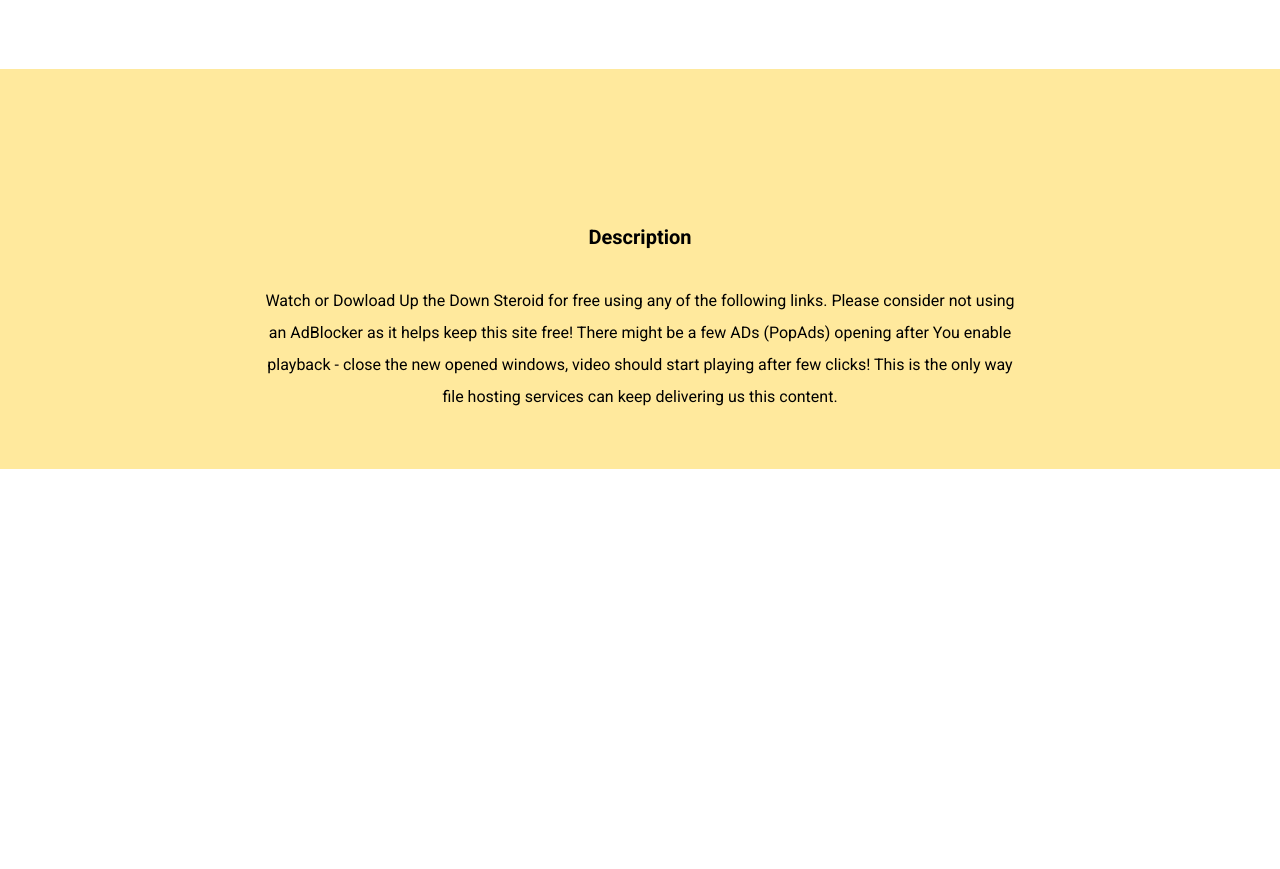
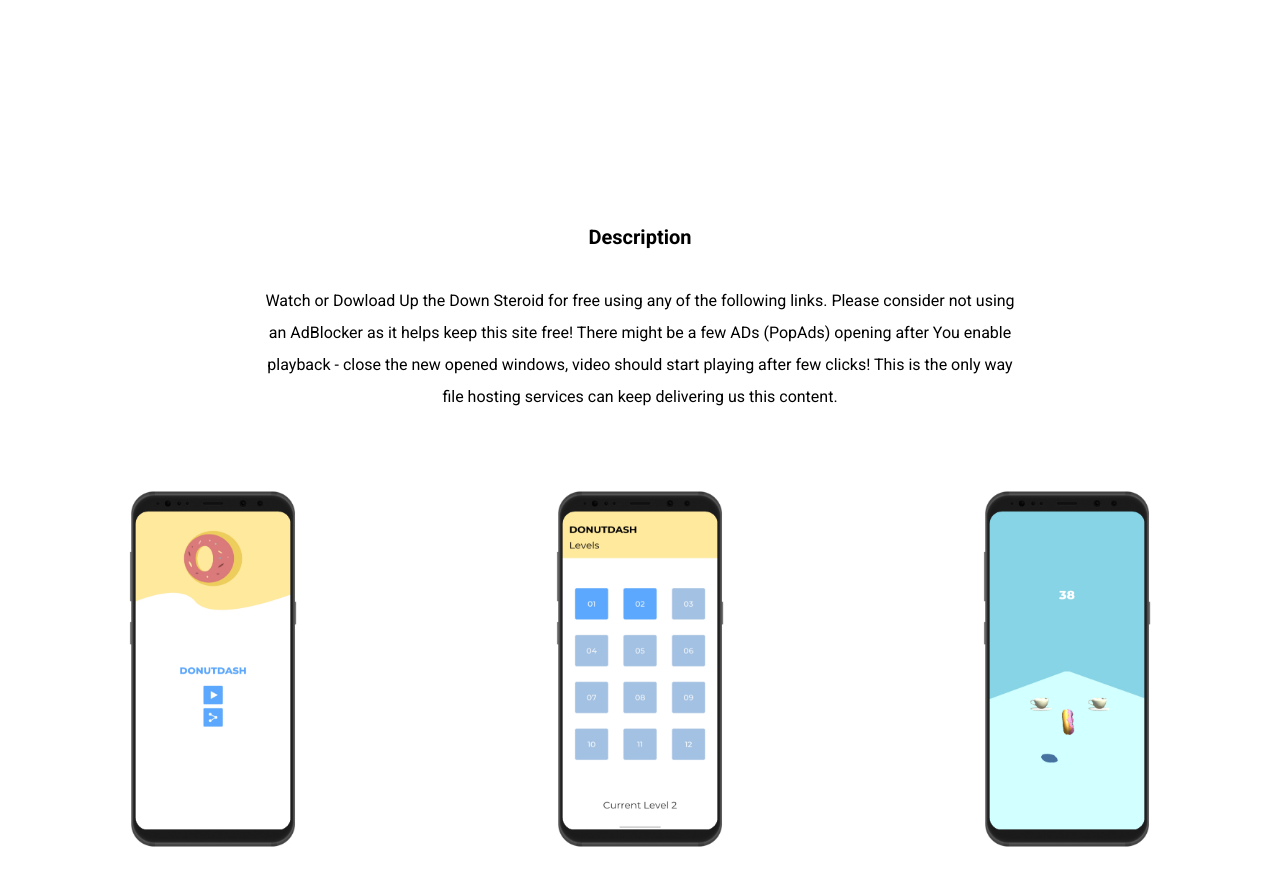
Before and after one commit to tayadehritik/DonutDash-Website, a website: page index.html in a window 1280 px wide. Shown: the part 411-1280 px from the top of the page. Before the commit the page ends 880 px from the top, so only its background shows below. Drawn offline with Linux system fonts and the light colour scheme.

Commit message:
added screenshots

```diff
--- a/index.css
+++ b/index.css
@@ -41,6 +41,7 @@
 {
     #navbar{
         display: grid;
+        background-color: #FFE99D;
         left: 0px;
         top:0px;
         height: 80px;
@@ -128,7 +129,6 @@
 
     #description-container{
         height: 300px;
-        background-color: #FFE99D;
         display: grid;
         grid-template-columns: 1fr;
         grid-template-rows: 1fr 1fr;
@@ -152,6 +152,29 @@
         margin-right: 10%;
         line-height: 200%;
 
+    }
+
+
+    #img-container{
+        display: grid;
+        grid-template-columns: 1fr;
+        grid-template-rows: 1fr 1fr 1fr;
+        justify-items: center;
+    }
+
+    #screen_1{
+        width: 200px;
+        height: auto;
+    }
+
+    #screen_2{
+        width: 200px;
+        height: auto;
+    }
+
+    #screen_3{
+        width: 200px;
+        height: auto;
     }
 
 /*
@@ -205,6 +228,8 @@
 {
     #navbar{
         display: grid;
+
+        background-color: #FFE99D;
         grid-template-columns: repeat(12,1fr);
         height: 80px;
         left: 0px;
@@ -283,7 +308,6 @@
     #description-container{
         height: 400px;
         display: grid;
-        background-color: #FFE99D;
         grid-template-columns: 1fr;
         grid-template-rows: 1fr 1fr;
         justify-items: center;
@@ -306,6 +330,28 @@
         margin-right: 20%;
         line-height: 200%;
 
+    }
+
+    #img-container{
+        display: grid;
+        grid-template-columns: 1fr 1fr 1fr;
+        grid-template-rows: 1fr;
+        justify-items: center;
+    }
+
+    #screen_1{
+        width: 200px;
+        height: auto;
+    }
+
+    #screen_2{
+        width: 200px;
+        height: auto;
+    }
+
+    #screen_3{
+        width: 200px;
+        height: auto;
     }
 
     /*
--- a/index.html
+++ b/index.html
@@ -62,6 +62,12 @@
         </div>
 
 
+        <div id="img-container">
+            <img src="screen_1.png" id="screen_1"></img>
+            <img src="screen_2.png" id="screen_2"></img>
+            <img src="screen_3.png" id="screen_3"></img>
+        </div>
+
         <script src="index.js"></script>
     </body>
 </html>
```
Also changed, not shown: screen_1.png (added), screen_2.png (added), screen_3.png (added).
